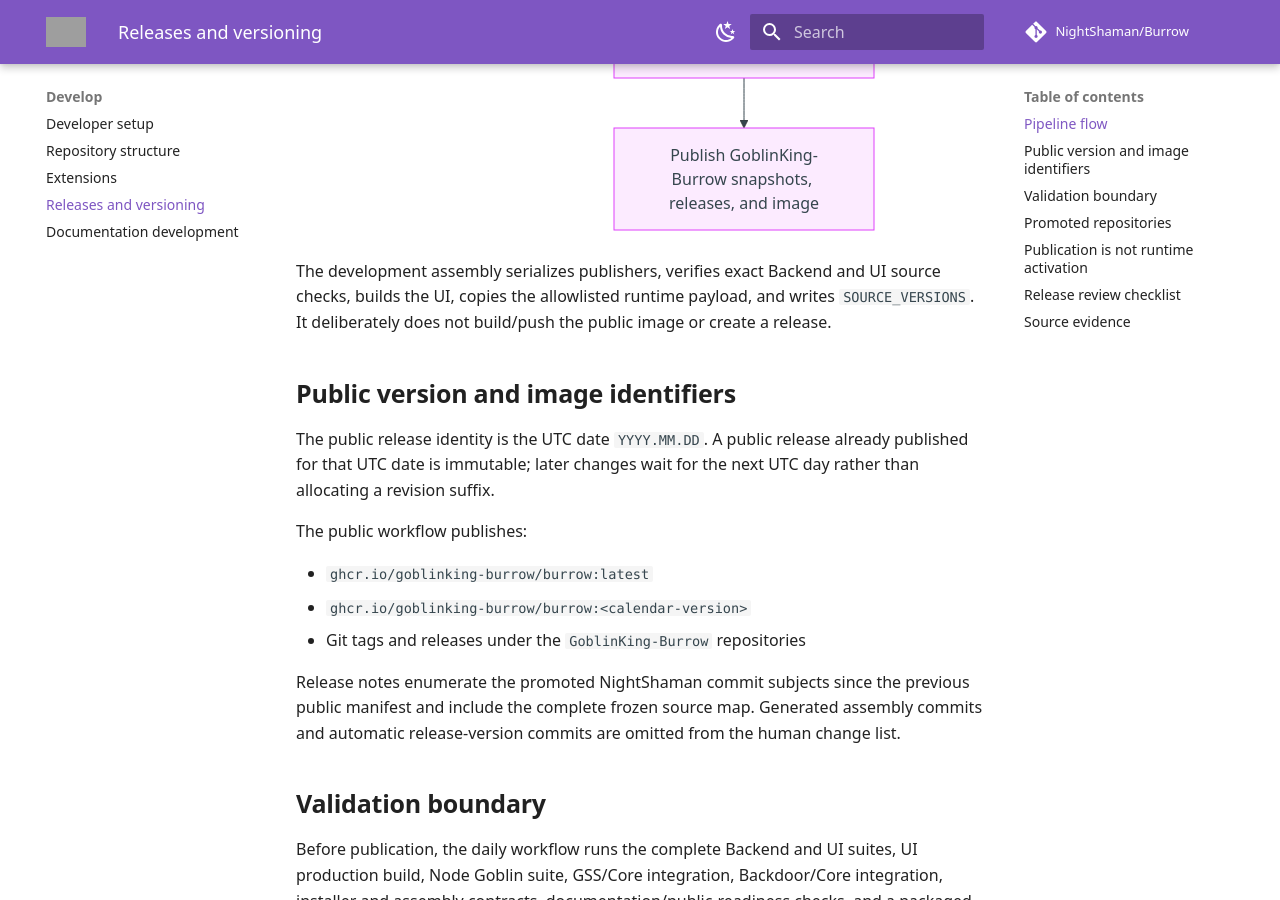
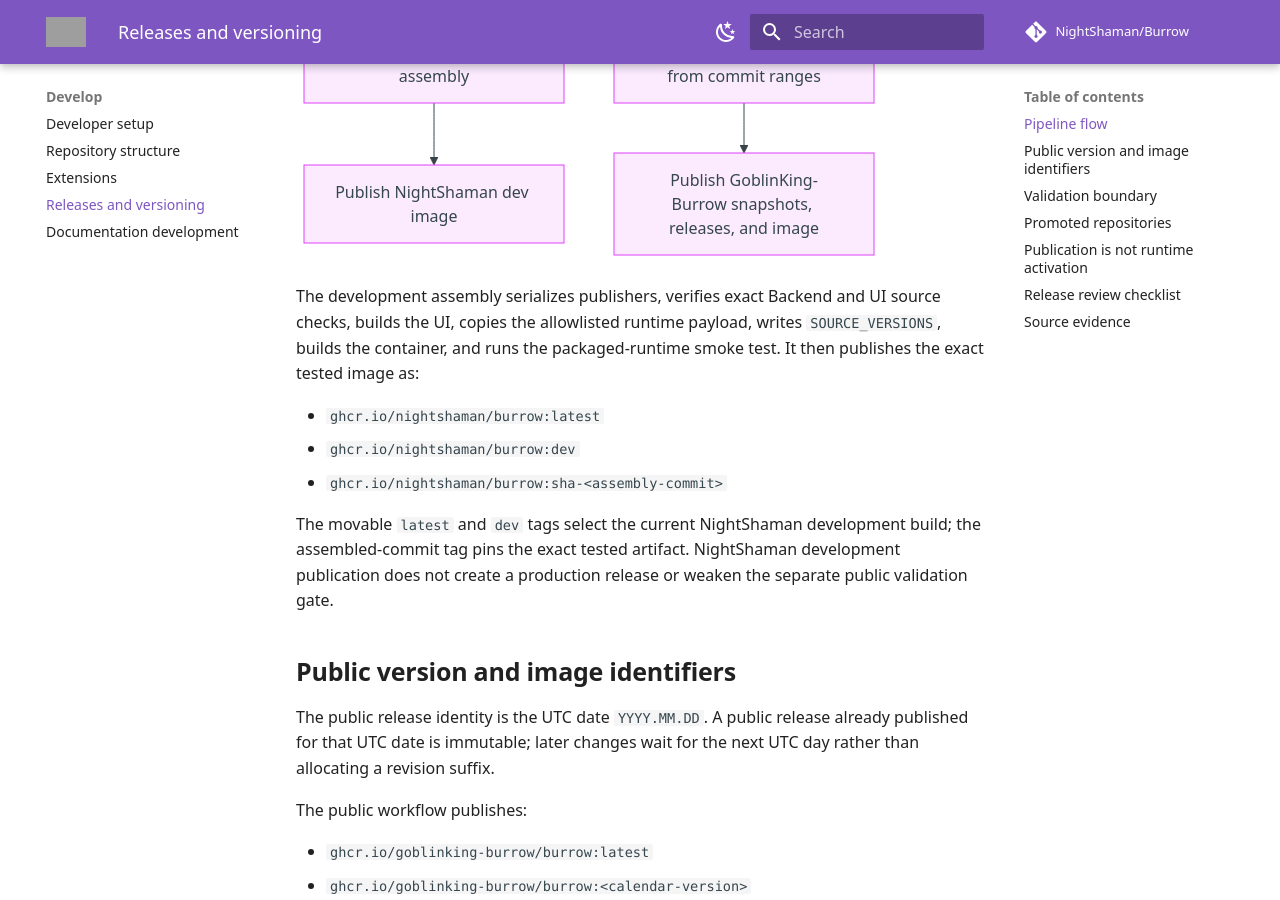
Before and after one commit to NightShaman/Burrow, an MkDocs documentation site: the page built from docs/development/releases.md, in a window 1280 px wide and 900 px high, scrolled down 1050 px. Built offline with MkDocs 1.6.1 and Material for MkDocs 9.7.7, drawn with Linux system fonts in a browser that asks for light colours; comment, search, counter and statistics services are not loaded; some of the changed text lies outside the part shown; grey boxes are pictures that could not be loaded.

Commit message:
ci: restore testable development image

````diff
--- a/docs/development/releases.md
+++ b/docs/development/releases.md
@@ -1,6 +1,6 @@
 # Releases
 
-NightShaman repositories are the development authority. Development pushes use fast contract/build gates and may update the assembled NightShaman Burrow tree, but they do not publish production releases.
+NightShaman repositories are the development authority. Development pushes use fast contract/build gates, update the assembled NightShaman Burrow tree, and publish immediately testable development artifacts. They do not replace the completely validated public releases.
 
 The scheduled `Validate and promote public releases` workflow is the release boundary. It freezes exact NightShaman revisions, runs complete validation against that frozen set, stages allowlisted public trees, and then publishes coordinated releases to `GoblinKing-Burrow`.
 
@@ -10,7 +10,9 @@ The scheduled `Validate and promote public releases` workflow is the release bou
 flowchart TD
     Source[Backend or UI source update] --> Quick[Fast source gate]
     Quick --> Assemble[Assemble NightShaman Burrow]
-    Assemble --> Commit[Commit development assembly]
+    Assemble --> Smoke[Build and smoke development image]
+    Smoke --> Commit[Commit development assembly]
+    Commit --> Dev[Publish NightShaman dev image]
     Daily[Daily public promotion] --> Freeze[Freeze exact NightShaman SHAs]
     Freeze --> Full[Run complete test suites]
     Full --> Stage[Stage allowlisted public snapshots]
@@ -18,7 +20,13 @@ flowchart TD
     Notes --> Publish[Publish GoblinKing-Burrow snapshots, releases, and image]
 ```
 
-The development assembly serializes publishers, verifies exact Backend and UI source checks, builds the UI, copies the allowlisted runtime payload, and writes `SOURCE_VERSIONS`. It deliberately does not build/push the public image or create a release.
+The development assembly serializes publishers, verifies exact Backend and UI source checks, builds the UI, copies the allowlisted runtime payload, writes `SOURCE_VERSIONS`, builds the container, and runs the packaged-runtime smoke test. It then publishes the exact tested image as:
+
+- `ghcr.io/nightshaman/burrow:latest`
+- `ghcr.io/nightshaman/burrow:dev`
+- `ghcr.io/nightshaman/burrow:sha-<assembly-commit>`
+
+The movable `latest` and `dev` tags select the current NightShaman development build; the assembled-commit tag pins the exact tested artifact. NightShaman development publication does not create a production release or weaken the separate public validation gate.
 
 ## Public version and image identifiers
 
````
Also changed, not shown: 2 other files.
